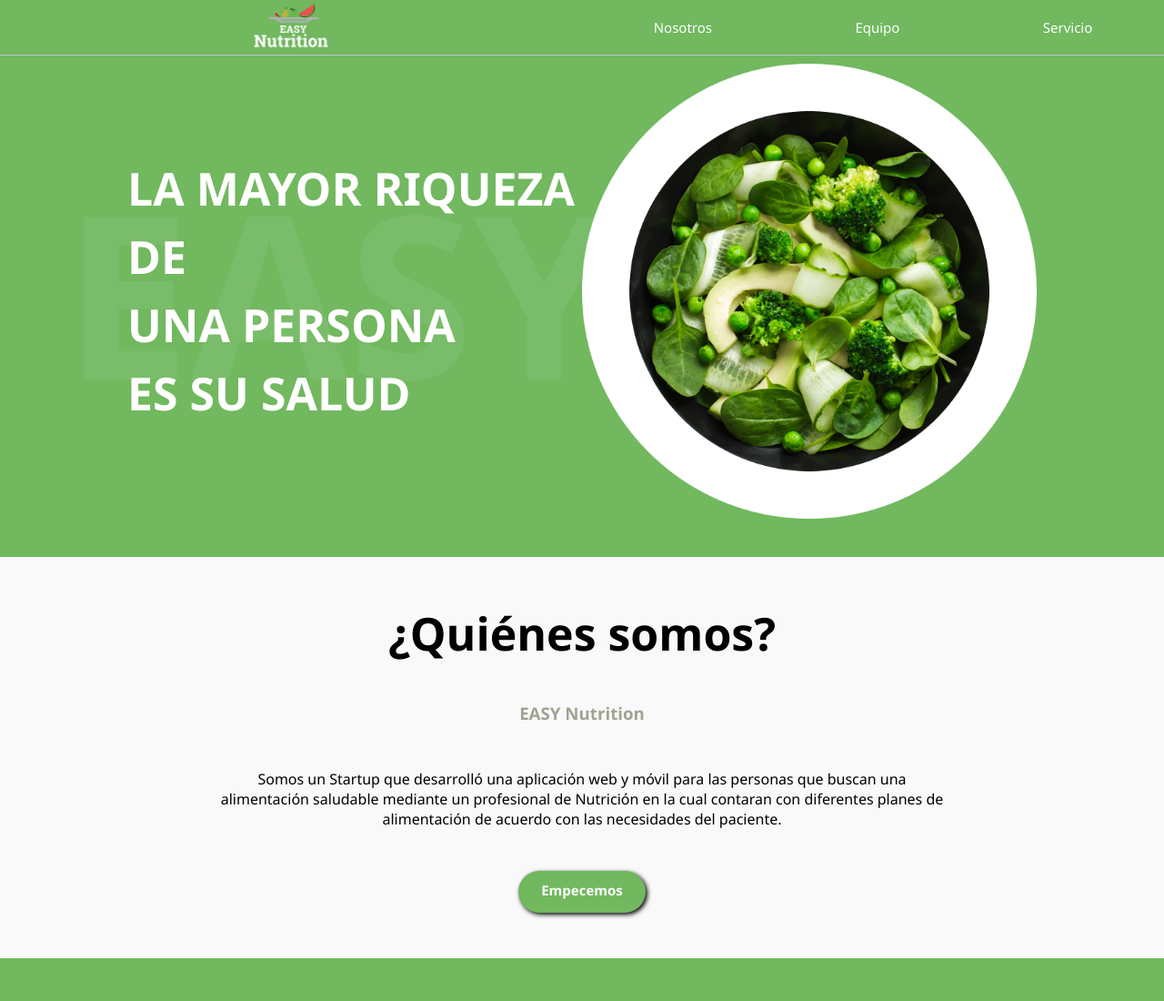
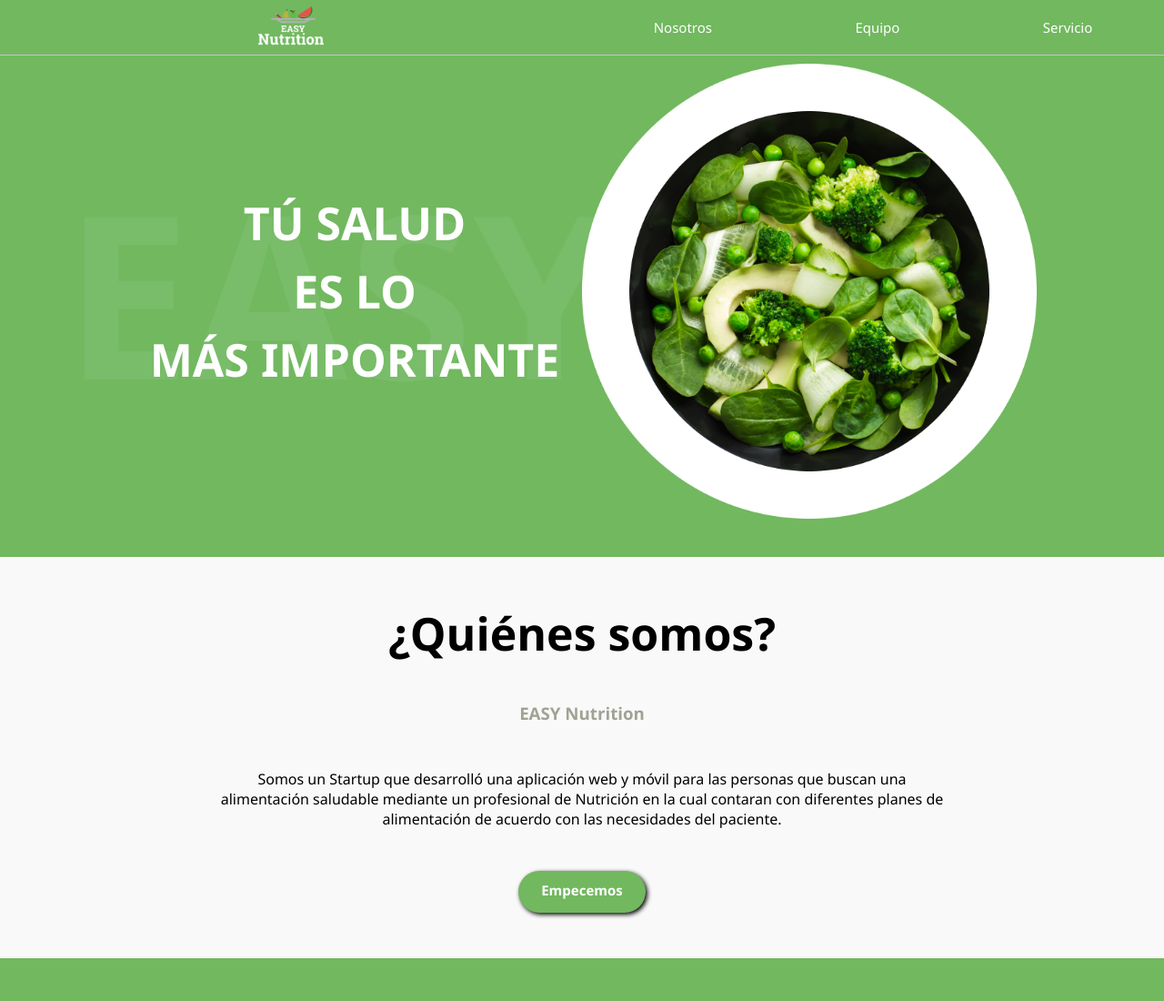
Before and after one commit to Dinoelfantastico/LP, a plain HTML site: page index.html in a window 1280 px wide. Shown: the top 1100 px of the page at 91% size. Drawn offline with Linux system fonts and the light colour scheme.

Commit message:
mejorado

```diff
--- a/Styles/styles.css
+++ b/Styles/styles.css
@@ -14,7 +14,7 @@ h1 {
     font-size: 50px;
     line-height: 1.5;
     color: white;
-    text-align: left;
+    text-align: center;
     margin: 0;
     font-weight: 900;
     text-transform: uppercase;
--- a/index.html
+++ b/index.html
@@ -11,7 +11,7 @@
     <header id="header">
         <div class="container-menu container">
             <figure class="logo">
-                <img src="Images/logo.png" alt="" width="90px">
+                <img src="Images/logo.png" alt="" width="80px">
             </figure>
               <ul id="menu">
                     <li>
@@ -30,7 +30,7 @@
         <div class="container">
             <h2 class="back-title">EASY</h2>
             <h1 class="title">
-             La mayor riqueza  de  <br> una persona  <br>es su salud
+             Tú salud  <br> es lo  <br> más importante
             </h1>
             <img class="hero-image" src="Images/Hero-image.png">
         </div>
```
